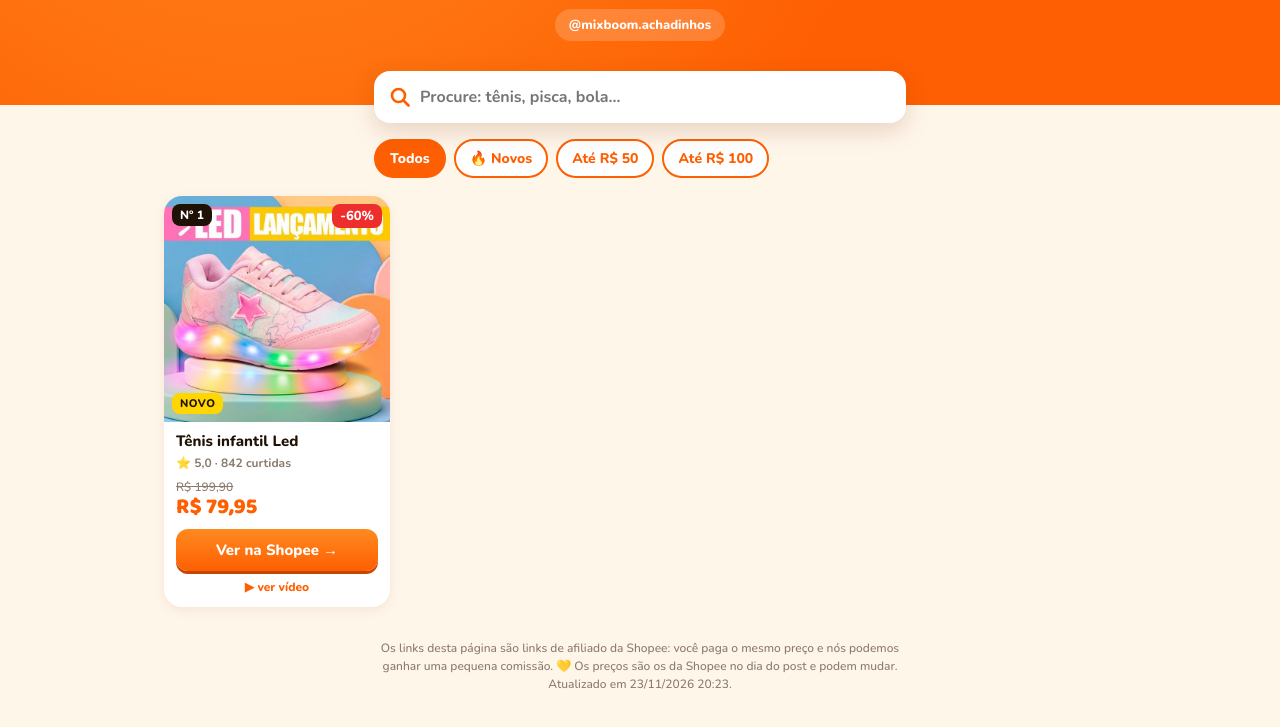
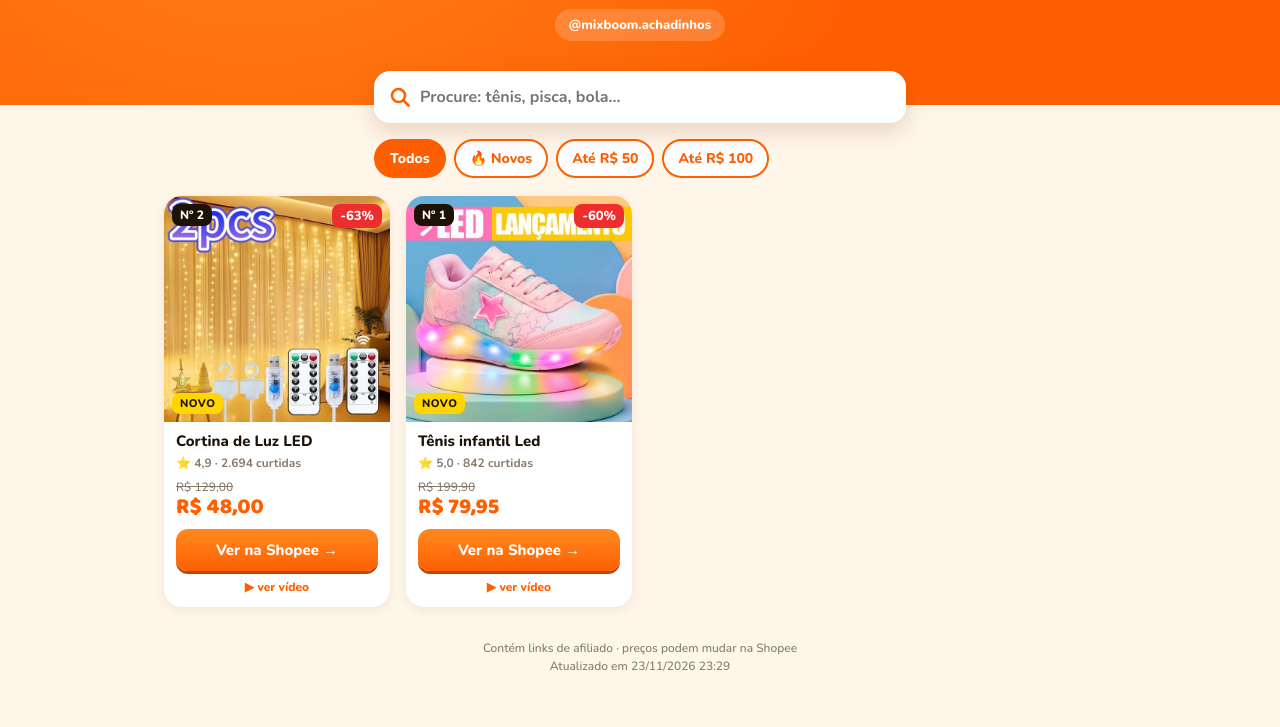
Before and after one commit to mixboomachadinhos/mixboomachadinhos.github.io, a plain HTML site: page index.html in a window 1280 px wide. Shown: the part 233-960 px from the top of the page. Drawn offline with nearby package versions, Linux system fonts and the light colour scheme.

Commit message:
atualiza index.html

```diff
--- a/index.html
+++ b/index.html
@@ -67,6 +67,20 @@ footer{text-align:center;font-size:12px;color:var(--cinza);padding:18px 20px 34p
   <button class="chip" data-f="100">Até R$ 100</button>
 </nav>
 <main id="lista">
+    <article class="card" id="n2" data-busca="cortina de luz led kit 2 cortina de luz 600 pisca pisca led decoração de natal fio fada 8 modos de piscagem ajustáveis com 10 ganchos" data-preco="48.0" data-novo="1">
+      <div class="foto">
+        <img src="img/58251737363.jpg" alt="Cortina de Luz LED" loading="lazy" width="600" height="600">
+        <span class="num">Nº 2</span><span class="off">-63%</span>
+        <span class="novo">NOVO</span>
+      </div>
+      <div class="info">
+        <h2>Cortina de Luz LED</h2>
+        <p class="prova">⭐ 4,9 · 2.694 curtidas</p>
+        <p class="precos"><span class="de">R$ 129,00</span><span class="por">R$ 48,00</span></p>
+        <a class="btn" href="https://shope.ee/an_redir?origin_link=https%3A%2F%2Fshopee.com.br%2Fproduct%2F1611271950%2F58251737363&amp;affiliate_id=18179990012&amp;sub_id=igbio" target="_blank" rel="noopener sponsored">Ver na Shopee →</a>
+        <a class="reel" href="https://www.instagram.com/reel/DgG4k7Py_OL/" target="_blank" rel="noopener">▶ ver vídeo</a>
+      </div>
+    </article>
     <article class="card" id="n1" data-busca="tênis infantil led tenis infantil led menina feminino luz pisca pisca club happy" data-preco="79.95" data-novo="1">
       <div class="foto">
         <img src="img/53267157927.jpg" alt="Tênis infantil Led" loading="lazy" width="600" height="600">
@@ -84,8 +98,7 @@ footer{text-align:center;font-size:12px;color:var(--cinza);padding:18px 20px 34p
   <p class="vazio" id="vazio">Nenhum achadinho encontrado 😕</p>
 </main>
 <footer>
-  Os links desta página são links de afiliado da Shopee: você paga o mesmo preço e nós podemos ganhar uma pequena comissão. 💛
-  Os preços são os da Shopee no dia do post e podem mudar.<br>Atualizado em 23/11/2026 20:23.
+  Contém links de afiliado · preços podem mudar na Shopee<br>Atualizado em 23/11/2026 23:29
 </footer>
 <script>
 const q=document.getElementById('q'),cards=[...document.querySelectorAll('.card')],vazio=document.getElementById('vazio');
```
